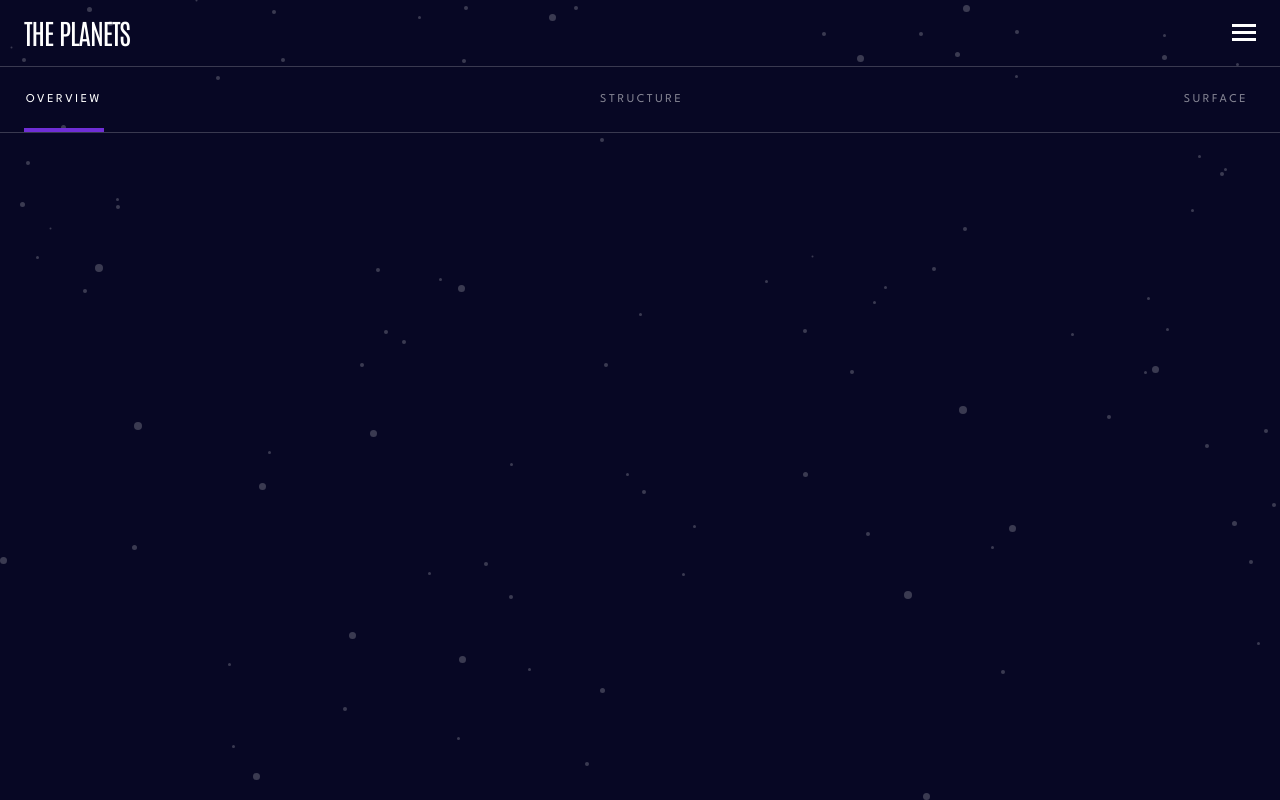
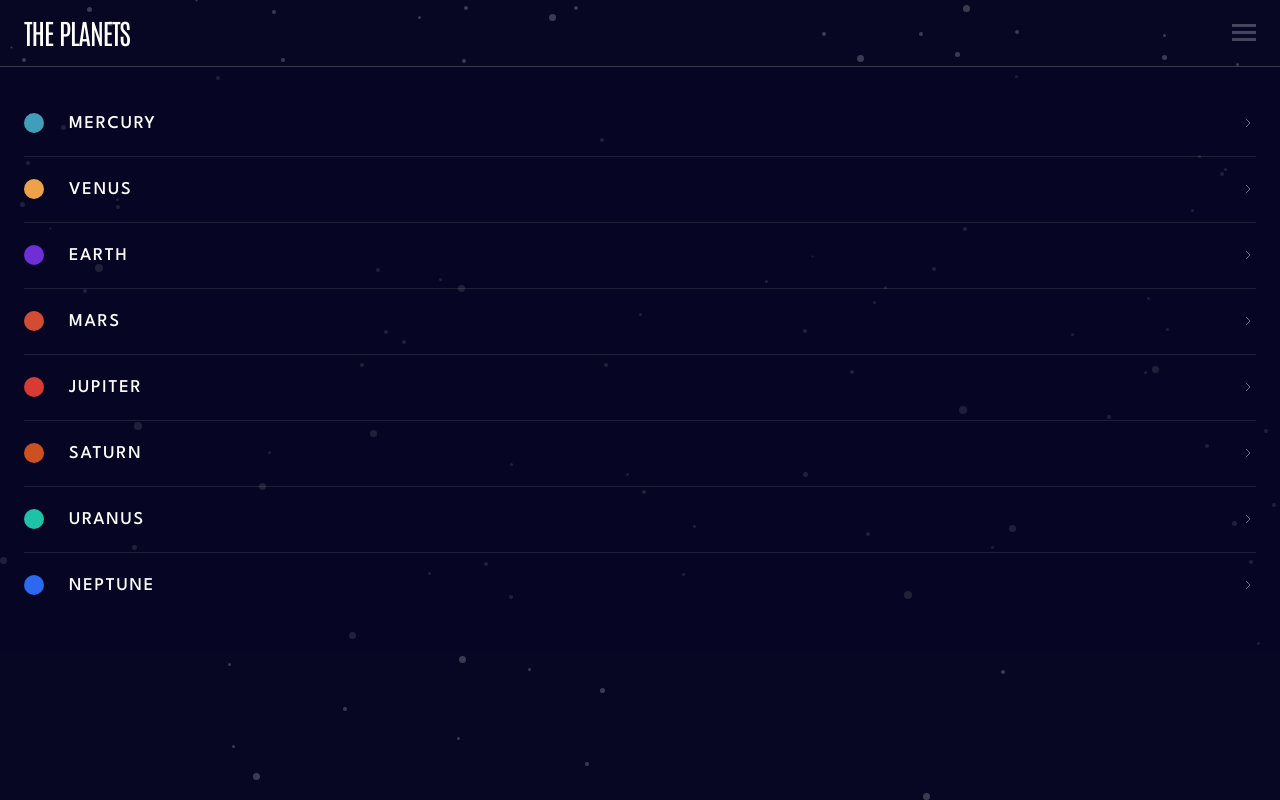
Before and after one commit to 3lectrologos/FM-planets-fact-site, a Next.js app: page / in a window 1280 px wide. Both pictures are taken after a click on the button 1244 px from the left and 32 px from the top of the page. Built offline with nearby package versions, Linux system fonts and the light colour scheme.

Commit message:
Add planet menu; refactor; add first version of planet icons

```diff
--- a/app/globals.css
+++ b/app/globals.css
@@ -9,6 +9,14 @@
   @apply leading-[120%];
   @apply tracking-[-1.05px];
   @apply font-normal uppercase;
+}
+
+.textStyle-menu {
+  @apply font-body;
+  @apply text-[18px];
+  @apply leading-[25px];
+  @apply tracking-[1.8px];
+  @apply font-medium uppercase;
 }
 
 .textStyle-h1 {
--- /dev/null
+++ b/app/icons.tsx
@@ -0,0 +1,32 @@
+import { twMerge } from 'tailwind-merge'
+import { InfoMenuItem } from '@/app/types'
+import Image from 'next/image'
+
+export function HamburgerIcon({ active }: { active: boolean }) {
+  return (
+    <div
+      className={`flex flex-col w-[24px] h-[24px] justify-center transition-opacity ${active ? 'opacity-25' : ''}`}
+    >
+      <svg xmlns="http://www.w3.org/2000/svg" width="24" height="17">
+        <g fill="#FFF" fillRule="evenodd">
+          <path d="M0 0h24v3H0zM0 7h24v3H0zM0 14h24v3H0z" />
+        </g>
+      </svg>
+    </div>
+  )
+}
+
+export function ChevronIcon({ className = '' }: { className?: string }) {
+  return (
+    <div
+      className={twMerge(
+        `flex flex-col w-[8px] h-[8px] items-center justify-center`,
+        `${className}`
+      )}
+    >
+      <svg xmlns="http://www.w3.org/2000/svg" width="6" height="8">
+        <path fill="none" stroke="#FFF" opacity=".4" d="M1 0l4 4-4 4" />
+      </svg>
+    </div>
+  )
+}
--- a/app/page.tsx
+++ b/app/page.tsx
@@ -2,93 +2,51 @@
 
 import { twMerge } from 'tailwind-merge'
 import { useState } from 'react'
-
-function Title({ className = '' }: { className?: string }) {
-  return (
-    <div
-      className={twMerge(
-        `flex flex-row items-center justify-between`,
-        `${className}`
-      )}
-    >
-      <h1 className={`textStyle-title`}>The planets</h1>
-      <button className={``}>
-        <HamburgerIcon />
-      </button>
-    </div>
-  )
-}
-
-function HamburgerIcon() {
-  return (
-    <svg xmlns="http://www.w3.org/2000/svg" width="24" height="17">
-      <g fill="#FFF" fillRule="evenodd">
-        <path d="M0 0h24v3H0zM0 7h24v3H0zM0 14h24v3H0z" />
-      </g>
-    </svg>
-  )
-}
+import {
+  InfoMenuItem,
+  infoMenuItems,
+  Planet,
+  planetBorderColor0,
+  planetBorderColor100,
+} from '@/app/types'
+import { HamburgerMenu, Title } from '@/app/title'
+import Image from 'next/image'
 
 function FixedHeight({ height }: { height: string }) {
   return <div className={`w-full ${height}`}></div>
 }
 
-type InfoMenuItem = 'Overview' | 'Structure' | 'Surface'
-const infoMenuItems: InfoMenuItem[] = ['Overview', 'Structure', 'Surface']
+function InfoMenu({
+  planet,
+  onSelect,
+}: {
+  planet: Planet
+  onSelect: (info: InfoMenuItem) => void
+}) {
+  const [activeInfo, setActiveInfo] = useState<InfoMenuItem>('Overview')
 
-type Planet =
-  | 'Mercury'
-  | 'Venus'
-  | 'Earth'
-  | 'Mars'
-  | 'Jupiter'
-  | 'Saturn'
-  | 'Uranus'
-  | 'Neptune'
-
-const planetBorderColor100 = new Map<Planet, string>([
-  ['Mercury', 'border-mercury/100'],
-  ['Venus', 'border-venus/100'],
-  ['Earth', 'border-earth/100'],
-  ['Mars', 'border-mars/100'],
-  ['Jupiter', 'border-jupiter/100'],
-  ['Saturn', 'border-saturn/100'],
-  ['Uranus', 'border-uranus/100'],
-  ['Neptune', 'border-neptune/100'],
-])
-
-const planetBorderColor0 = new Map<Planet, string>([
-  ['Mercury', 'border-mercury/0'],
-  ['Venus', 'border-venus/0'],
-  ['Earth', 'border-earth/0'],
-  ['Mars', 'border-mars/0'],
-  ['Jupiter', 'border-jupiter/0'],
-  ['Saturn', 'border-saturn/0'],
-  ['Uranus', 'border-uranus/0'],
-  ['Neptune', 'border-neptune/0'],
-])
-
-function InfoMenu({ planet }: { planet: Planet }) {
-  const [activeIndex, setActiveIndex] = useState(0)
+  function onClick(info: InfoMenuItem) {
+    setActiveInfo(info)
+    onSelect(info)
+  }
 
   return (
     <div className={`flex flex-col`}>
-      <div className={`w-full h-px bg-white/20`} />
       <ul className={`flex flex-row justify-between px-6`} role="menubar">
         {infoMenuItems.map((item, index) => (
           <li
             className={twMerge(
               `textStyle-h3 w-[80px] pt-5 pb-4 text-center`,
               `cursor-pointer transition-colors`,
-              index === activeIndex ? `text-white` : `text-white/50`,
-              index === activeIndex
+              item === activeInfo ? `text-white` : `text-white/50`,
+              item === activeInfo
                 ? `border-b-[4px] ${planetBorderColor100.get(planet)}`
                 : `border-b-[4px] ${planetBorderColor0.get(planet)}`
             )}
             key={index}
             role="menuitem"
             tabIndex={0}
-            onClick={() => setActiveIndex(index)}
+            onClick={() => onClick(item)}
           >
             {item}
           </li>
@@ -99,8 +57,67 @@ function InfoMenu({ planet }: { planet: Planet }) {
   )
 }
 
+function Content({
+  planet,
+  info,
+  onInfoSelect,
+}: {
+  planet: Planet
+  info: InfoMenuItem
+  onInfoSelect: (info: InfoMenuItem) => void
+}) {
+  const planetNameLowercase = planet.toLowerCase()
+
+  return (
+    <div className={`flex flex-col`}>
+      <InfoMenu planet={planet} onSelect={onInfoSelect} />
+      <div className={`flex flex-col w-full items-center mt-24 mb-6`}>
+        {info !== 'Structure' && (
+          <Image
+            src={`/images/planet-${planetNameLowercase}.svg`}
+            alt={`Planet ${planetNameLowercase}`}
+            width={111}
+            height={111}
+          />
+        )}
+        {info === 'Structure' && (
+          <Image
+            src={`/images/planet-${planetNameLowercase}-internal.svg`}
+            alt={`Planet ${planetNameLowercase}`}
+            width={111}
+            height={111}
+          />
+        )}
+        <Image
+          className={`-mt-6 ${info === 'Surface' ? 'visible' : 'invisible'}`}
+          src={`/images/geology-${planetNameLowercase}.png`}
+          alt={`Planet ${planetNameLowercase} geology`}
+          width={80}
+          height={80}
+        />
+      </div>
+      <span className={`textStyle-h1 text-center`}>{planet}</span>
+    </div>
+  )
+}
+
 export default function Home() {
   const [planet, setPlanet] = useState<Planet>('Earth')
+  const [menuOpen, setMenuOpen] = useState(false)
+  const [info, setInfo] = useState<InfoMenuItem>('Overview')
+
+  function onMenuToggle() {
+    setMenuOpen(!menuOpen)
+  }
+
+  function onPlanetSelect(planet: Planet) {
+    setPlanet(planet)
+    setMenuOpen(false)
+  }
+
+  function onInfoSelect(info: InfoMenuItem) {
+    setInfo(info)
+  }
 
   return (
     <div
@@ -111,9 +128,17 @@ export default function Home() {
     >
       <div className={``}>
         <FixedHeight height={`h-4`} />
-        <Title className={`px-6`} />
+        <Title
+          className={`px-6`}
+          isMenuOpen={menuOpen}
+          onMenuToggle={onMenuToggle}
+        />
         <FixedHeight height={`h-4`} />
-        <InfoMenu planet={planet} />
+        <div className={`w-full h-px bg-white/20`} />
+        {menuOpen && <HamburgerMenu onClick={onPlanetSelect} />}
+        {!menuOpen && (
+          <Content planet={planet} info={info} onInfoSelect={onInfoSelect} />
+        )}
       </div>
     </div>
   )
--- /dev/null
+++ b/app/title.tsx
@@ -0,0 +1,65 @@
+import { twMerge } from 'tailwind-merge'
+import { ChevronIcon, HamburgerIcon } from '@/app/icons'
+import { Planet, planetBgColor, planetList } from '@/app/types'
+
+export function Title({
+  className = '',
+  isMenuOpen,
+  onMenuToggle,
+}: {
+  className?: string
+  isMenuOpen: boolean
+  onMenuToggle: () => void
+}) {
+  return (
+    <div
+      className={twMerge(
+        `flex flex-row items-center justify-between`,
+        `${className}`
+      )}
+    >
+      <h1 className={`textStyle-title`}>The planets</h1>
+      <button
+        onClick={onMenuToggle}
+        aria-haspopup="menu"
+        aria-expanded={isMenuOpen}
+      >
+        <HamburgerIcon active={isMenuOpen} />
+      </button>
+    </div>
+  )
+}
+
+export function HamburgerMenu({ onClick }: { onClick: (_p: Planet) => void }) {
+  return (
+    <ul className={`flex flex-col px-6 pt-6 pb-8 bg-background/50`} role="menu">
+      {planetList.map((planet, index) => (
+        <>
+          <li
+            role="menuitem"
+            aria-label={planet}
+            onClick={() => onClick(planet)}
+          >
+            <MenuItem planet={planet} key={index} />
+          </li>
+          {index < planetList.length - 1 && (
+            <div className={`w-full h-px bg-white/10`} />
+          )}
+        </>
+      ))}
+    </ul>
+  )
+}
+
+function MenuItem({ planet }: { planet: Planet }) {
+  return (
+    <div className={`flex flex-row py-5 items-center`}>
+      <div
+        className={`w-5 h-5 rounded-full ${planetBgColor.get(planet)} mr-[25px]`}
+      />
+      <span className={`textStyle-menu`}>{planet}</span>
+      <div className={`flex-grow`} />
+      <ChevronIcon className={`pr-2`} />
+    </div>
+  )
+}
--- /dev/null
+++ b/app/types.ts
@@ -0,0 +1,56 @@
+export type Planet =
+  | 'Mercury'
+  | 'Venus'
+  | 'Earth'
+  | 'Mars'
+  | 'Jupiter'
+  | 'Saturn'
+  | 'Uranus'
+  | 'Neptune'
+
+export const planetList = [
+  'Mercury',
+  'Venus',
+  'Earth',
+  'Mars',
+  'Jupiter',
+  'Saturn',
+  'Uranus',
+  'Neptune',
+] as const
+
+export const planetBgColor = new Map<Planet, string>([
+  ['Mercury', 'bg-mercury'],
+  ['Venus', 'bg-venus'],
+  ['Earth', 'bg-earth'],
+  ['Mars', 'bg-mars'],
+  ['Jupiter', 'bg-jupiter'],
+  ['Saturn', 'bg-saturn'],
+  ['Uranus', 'bg-uranus'],
+  ['Neptune', 'bg-neptune'],
+])
+
+export const planetBorderColor100 = new Map<Planet, string>([
+  ['Mercury', 'border-mercury/100'],
+  ['Venus', 'border-venus/100'],
+  ['Earth', 'border-earth/100'],
+  ['Mars', 'border-mars/100'],
+  ['Jupiter', 'border-jupiter/100'],
+  ['Saturn', 'border-saturn/100'],
+  ['Uranus', 'border-uranus/100'],
+  ['Neptune', 'border-neptune/100'],
+])
+
+export const planetBorderColor0 = new Map<Planet, string>([
+  ['Mercury', 'border-mercury/0'],
+  ['Venus', 'border-venus/0'],
+  ['Earth', 'border-earth/0'],
+  ['Mars', 'border-mars/0'],
+  ['Jupiter', 'border-jupiter/0'],
+  ['Saturn', 'border-saturn/0'],
+  ['Uranus', 'border-uranus/0'],
+  ['Neptune', 'border-neptune/0'],
+])
+
+export type InfoMenuItem = 'Overview' | 'Structure' | 'Surface'
+export const infoMenuItems = ['Overview', 'Structure', 'Surface'] as const
```
Also changed, not shown: 1 other file (tests, documents, lock files or other folders).
